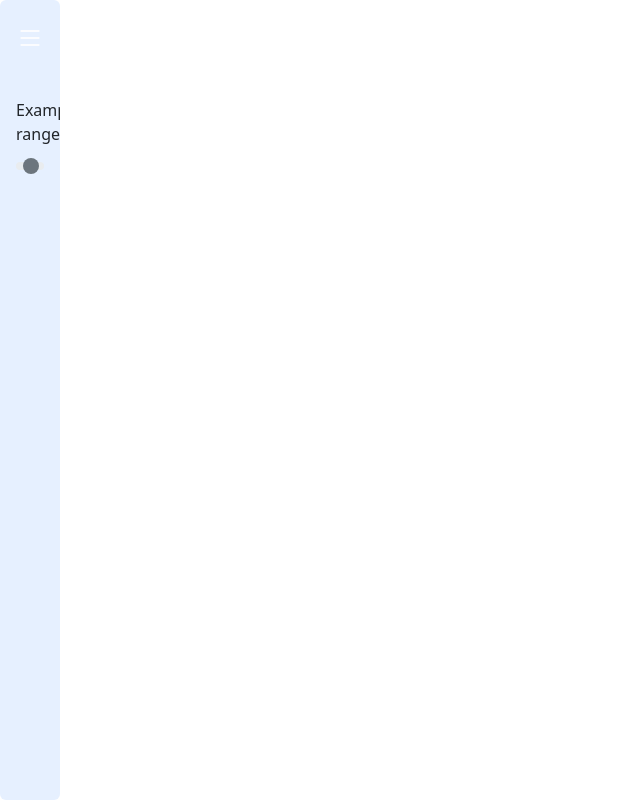
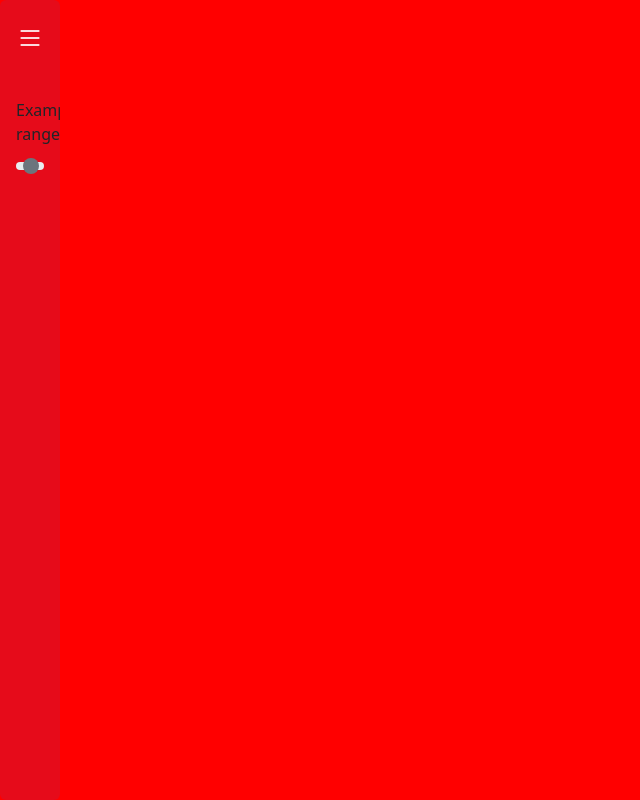
Before and after one commit to KrzysztofEmerling/WallpaperWeb-PPZ2, a Python web app: template app/templates/index.html in a window 1280 px wide. Shown: the whole page, without its empty margins (0-640 px from the left). Run offline with Jinja, Linux system fonts and the light colour scheme; the template is opened without the code that fills it, so the values that code supplies are empty.

Commit message:
Utworzenie template widoku sceny.

```diff
--- a/app/static/script.js
+++ b/app/static/script.js
@@ -0,0 +1,100 @@
+const canvas = document.getElementById('glcanvas');
+const gl = canvas.getContext("webgl");
+
+if (!gl) {
+    alert('Unable to initialize WebGL. Your browser may not support it.');
+}
+
+function resizeCanvas() {
+    canvas.width = window.innerWidth;
+    canvas.height = window.innerHeight;
+    gl.viewport(0, 0, gl.drawingBufferWidth, gl.drawingBufferHeight);
+}
+
+window.addEventListener('resize', resizeCanvas);
+resizeCanvas();
+
+function render(time) {
+    const r=Math.sin(time*0.001)*0.5+0.5;
+    const g=Math.cos(time*0.001)*0.5+0.5;
+    gl.clearColor(r,g,0.7,1);
+    gl.clear(gl.COLOR_BUFFER_BIT);
+    requestAnimationFrame(render);
+}
+
+// requestAnimationFrame(render);
+
+
+// Vertex shader (przekazuje pozycję)
+const vertexShaderSource = `
+  attribute vec4 a_position;
+  void main() {
+    gl_Position = a_position;
+  }
+`;
+
+// Fragment shader (ustawia kolor pikseli na czerwony)
+const fragmentShaderSource = `
+  precision mediump float;
+  void main() {
+    gl_FragColor = vec4(1, 0, 0, 1); // czerwony
+  }
+`;
+
+// Funkcja do tworzenia i kompilacji shaderów
+function createShader(gl, type, source) {
+  const shader = gl.createShader(type);
+  gl.shaderSource(shader, source);
+  gl.compileShader(shader);
+  if (!gl.getShaderParameter(shader, gl.COMPILE_STATUS)) {
+    console.error('Błąd kompilacji shadera:', gl.getShaderInfoLog(shader));
+    gl.deleteShader(shader);
+    return null;
+  }
+  return shader;
+}
+
+// Funkcja do tworzenia programu shaderowego
+function createProgram(gl, vertexShader, fragmentShader) {
+  const program = gl.createProgram();
+  gl.attachShader(program, vertexShader);
+  gl.attachShader(program, fragmentShader);
+  gl.linkProgram(program);
+  if (!gl.getProgramParameter(program, gl.LINK_STATUS)) {
+    console.error('Błąd linkowania programu:', gl.getProgramInfoLog(program));
+    return null;
+  }
+  return program;
+}
+
+// Kompiluj shadery
+const vertexShader = createShader(gl, gl.VERTEX_SHADER, vertexShaderSource);
+const fragmentShader = createShader(gl, gl.FRAGMENT_SHADER, fragmentShaderSource);
+
+// Stwórz program i ustaw go
+const program = createProgram(gl, vertexShader, fragmentShader);
+gl.useProgram(program);
+
+// Ustaw bufor współrzędnych prostokąta obejmującego cały ekran
+const positionBuffer = gl.createBuffer();
+gl.bindBuffer(gl.ARRAY_BUFFER, positionBuffer);
+const positions = [
+  -1, -1,
+   1, -1,
+  -1,  1,
+  -1,  1,
+   1, -1,
+   1,  1,
+];
+gl.bufferData(gl.ARRAY_BUFFER, new Float32Array(positions), gl.STATIC_DRAW);
+
+// Połącz atrybut pozycji z buforem
+const positionLocation = gl.getAttribLocation(program, 'a_position');
+gl.enableVertexAttribArray(positionLocation);
+gl.vertexAttribPointer(positionLocation, 2, gl.FLOAT, false, 0, 0);
+
+// Narysuj na ekranie
+gl.viewport(0, 0, canvas.width, canvas.height);
+gl.clearColor(0, 0, 0, 1); // czarne tło
+gl.clear(gl.COLOR_BUFFER_BIT);
+gl.drawArrays(gl.TRIANGLES, 0, 6);
--- a/app/static/style.css
+++ b/app/static/style.css
@@ -1,3 +1,8 @@
+body {
+    margin: 0;
+    overflow: hidden;
+}
+
 .sidebar{
             width: 60px;
             flex-shrink: 0;
@@ -39,3 +44,23 @@
 #slider::-moz-range-thumb {
     background-color: var(--bs-secondary);
 }
+
+canvas {
+    width: 100%;
+    height: 100%;
+    display: block;
+    position: fixed;
+    top: 0;
+    left: 0;
+    z-index: 0;
+    background-color: #FFFFFF;
+}
+
+.overlay-content {
+    position: relative;
+    z-index: 10;
+    display: flex;
+    justify-content: center;
+    flex-direction: column;
+    min-height: 100vh;
+}
--- a/app/templates/index.html
+++ b/app/templates/index.html
@@ -6,11 +6,15 @@
     <link href="https://cdn.jsdelivr.net/npm/bootstrap@5.3.8/dist/css/bootstrap.min.css" rel="stylesheet" integrity="sha384-sRIl4kxILFvY47J16cr9ZwB07vP4J8+LH7qKQnuqkuIAvNWLzeN8tE5YBujZqJLB" crossorigin="anonymous">
 	<link rel="stylesheet" href="https://cdn.jsdelivr.net/npm/bootstrap-icons@1.13.1/font/bootstrap-icons.min.css">
 	<link rel="stylesheet" href="../static/style.css">
-    <script src="../static/script.js"></script>
+
 
 </head>
 <body>
-    <div class="flex-shrink-0 p-3 vh-100 rounded-2 sidebar bg-opacity-10 bg-blur bg-primary">
+
+<canvas id="glcanvas"></canvas>
+
+<div class="container m-0 p-0 overlay-content">
+        <div class="flex-shrink-0 p-3 vh-100 rounded-2 sidebar bg-opacity-10 bg-blur bg-primary">
         <i class="bi bi-list fs-3 text-white hidden-reverse"></i>
             <ul class="list-unstyled ps-0">
                 <li class="mb-1"> <button class="btn btn-toggle d-inline-flex align-items-center rounded border-0 collapsed hidden custom-color" data-bs-toggle="collapse" data-bs-target="#home-collapse" aria-expanded="true">
@@ -31,7 +35,10 @@ Home
 
 
 </div>
+</div>
 
+
+    <script src="../static/script.js"></script>
     <script src="https://cdn.jsdelivr.net/npm/bootstrap@5.3.8/dist/js/bootstrap.bundle.min.js" integrity="sha384-FKyoEForCGlyvwx9Hj09JcYn3nv7wiPVlz7YYwJrWVcXK/BmnVDxM+D2scQbITxI" crossorigin="anonymous">
     </script>
 
```
